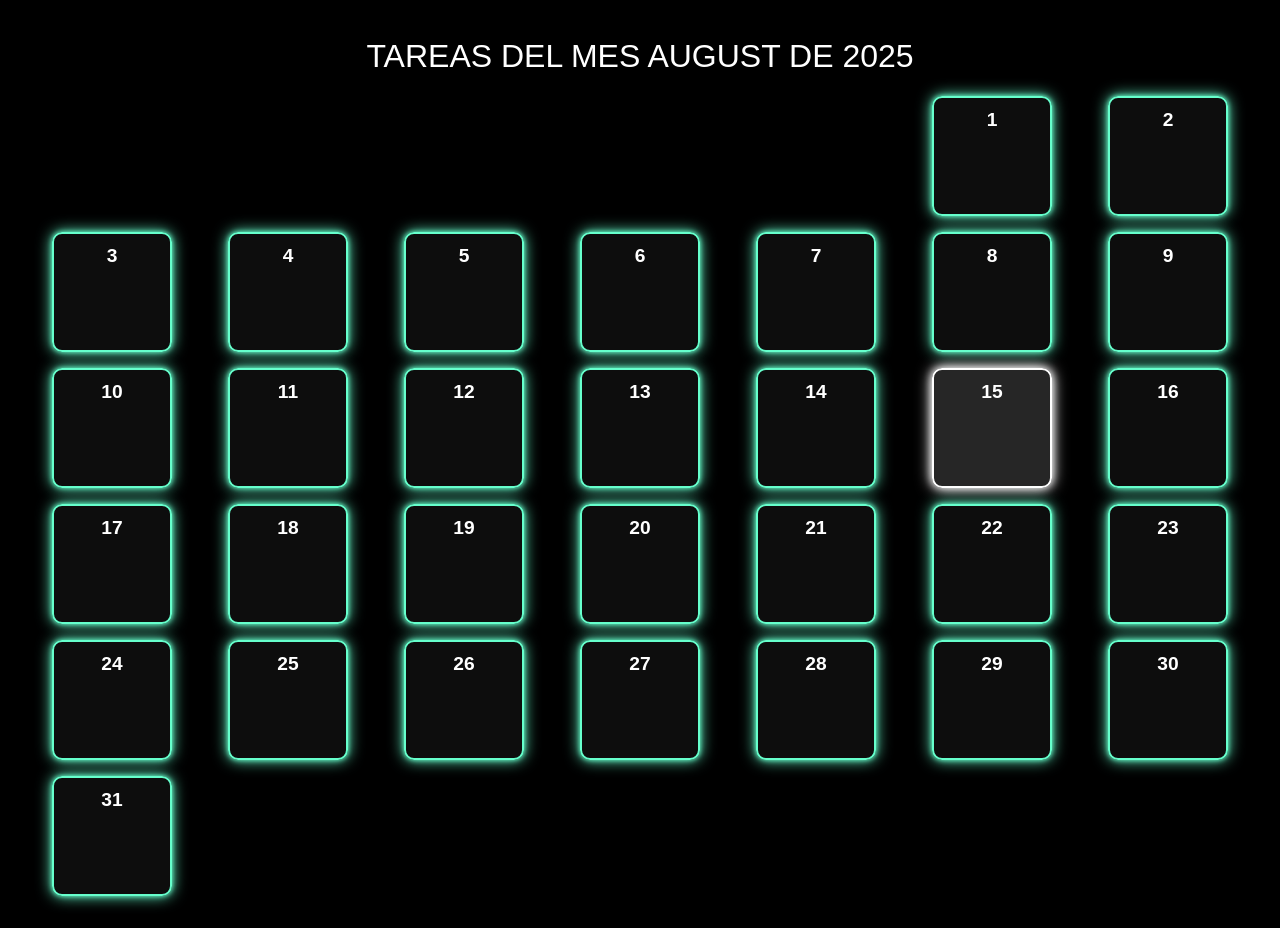
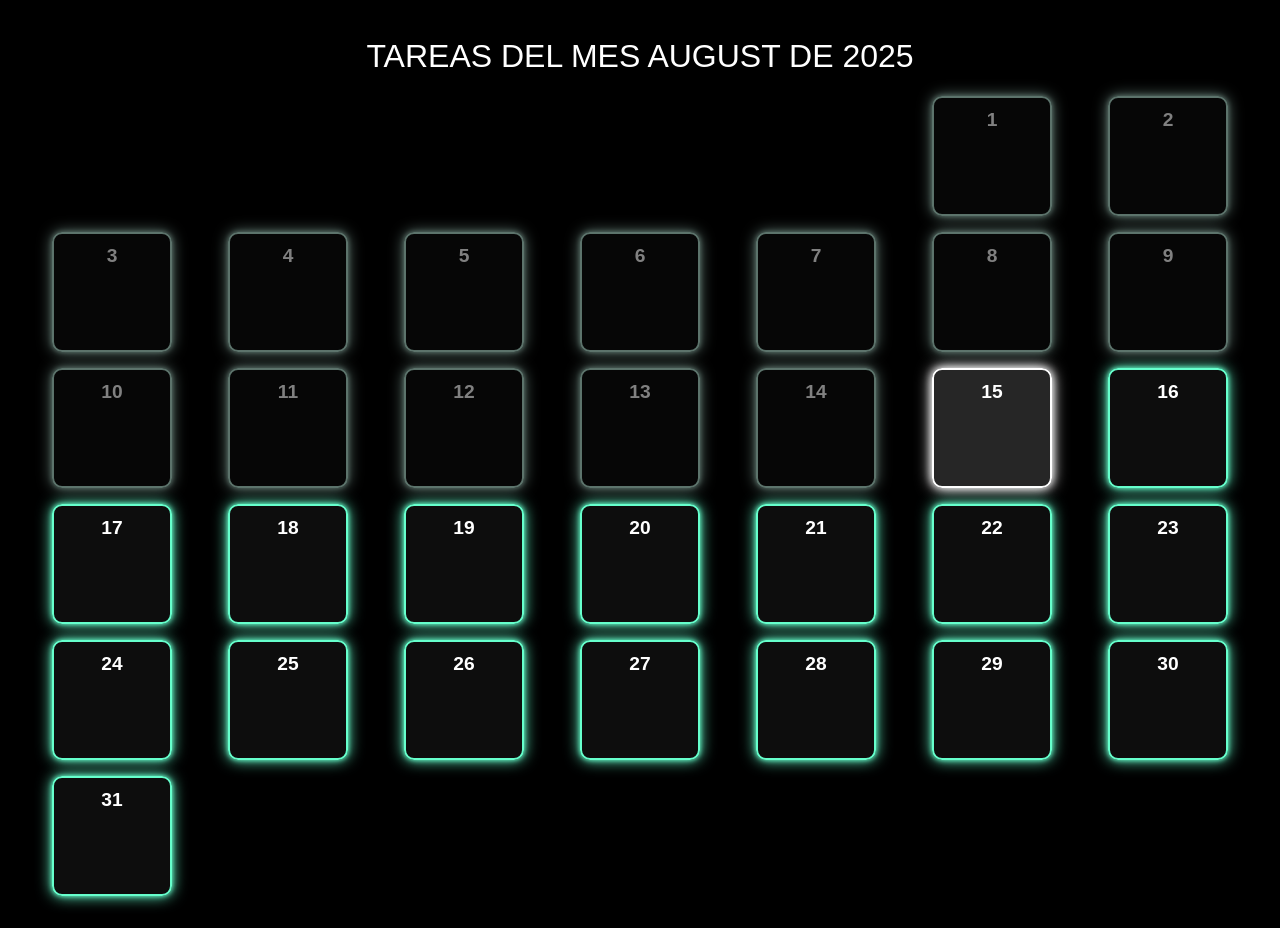
Before and after one commit to Isaac-sys-2023/checklist-final, a Next.js app in the folder checklist-frontend/: page /tasks in a window 1280 px wide. Built offline with nearby package versions, Linux system fonts and the light colour scheme; no server answers.

Commit message:
feat: Add disabled past tasks feat

```diff
--- a/checklist-frontend/src/app/globals.css
+++ b/checklist-frontend/src/app/globals.css
@@ -30,3 +30,9 @@ body {
 .button:hover{
     background-color: #666;
 }
+
+.disabled-overlay {
+  pointer-events: none;
+  opacity: 0.5;
+  filter: grayscale(0.7);
+}
--- a/checklist-frontend/src/app/tasks/page.tsx
+++ b/checklist-frontend/src/app/tasks/page.tsx
@@ -83,6 +83,26 @@ const Page = () => {
     };
   });
 
+  const getLocalTodayDateString = () => {
+    const d = new Date();
+    const year = d.getFullYear();
+    const month = String(d.getMonth() + 1).padStart(2, "0");
+    const day = String(d.getDate()).padStart(2, "0");
+    return `${year}-${month}-${day}`;
+  };
+
+  const compareDaysBefore = (date: string) => {
+    const today = getLocalTodayDateString();
+    const [year1, month1, day1] = today.split("-");
+    const [year2, month2, day2] = date.split("-");
+
+    if (year1 < year2) return true;
+    if (year1 > year2) return false;
+    if (month1 < month2) return true;
+    if (month1 > month2) return false;
+    return day1 <= day2;
+  };
+
   return (
     <div className="calendar-container">
       <h1 className="calendar-title">
@@ -95,7 +115,7 @@ const Page = () => {
           return (
             <div
               key={day}
-              className={`calendar-day ${isToday ? "today" : ""}`}
+              className={`calendar-day ${isToday ? "today" : ""} ${compareDaysBefore(`${year}-${String(month + 1).padStart(2, "0")}-${String(day).padStart(2, "0")}`) ? "" : "disabled-overlay"}`}
               style={{
                 borderColor: isToday ? "#fff" : neonColor,
                 boxShadow: isToday
```
Also changed, not shown: checklist-frontend/src/components/TaskDayList/TaskDayList.tsx (+0 -8 lines).
